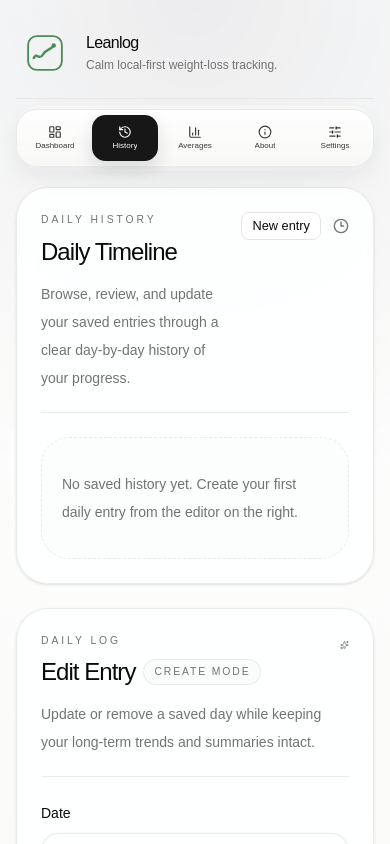
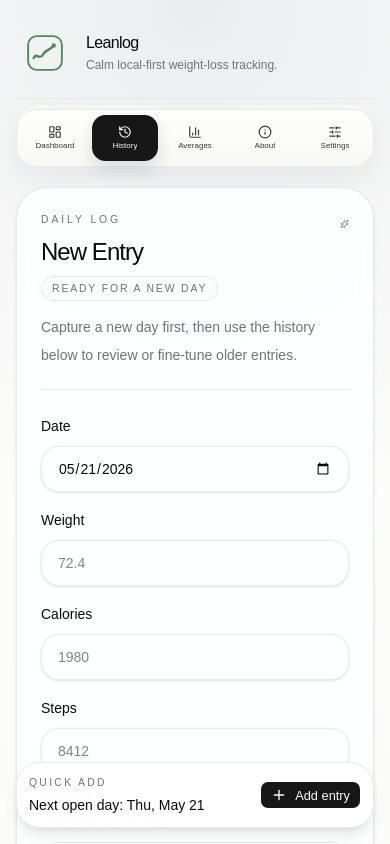
Before and after one commit to lumachroma/leanlog, a React (Vite) app: page / in a window 390 px wide. Both pictures are taken after a click on the button "History". Shown: the top 844 px of the page. Built offline with nearby package versions, Linux system fonts and the light colour scheme.

Commit message:
feat: enhance DailyHistoryPage with mobile editor reveal functionality and UI improvements

```diff
--- a/src/components/app/DailyHistoryPage.jsx
+++ b/src/components/app/DailyHistoryPage.jsx
@@ -1,6 +1,6 @@
-import { useMemo, useState } from 'react'
+import { useMemo, useRef, useState } from 'react'
 
-import { Clock3, PencilLine, Trash2 } from 'lucide-react'
+import { Clock3, PencilLine, Plus, Trash2 } from 'lucide-react'
 
 import { Button } from '@/components/ui/button'
 import { todayDate } from '@/lib/db'
@@ -29,6 +29,13 @@ const formatMonthLabel = (monthKey) =>
     month: 'long',
     year: 'numeric',
   }).format(new Date(`${monthKey}-01T00:00:00`))
+
+const formatShortDateLabel = (date) =>
+  new Intl.DateTimeFormat('en-US', {
+    weekday: 'short',
+    month: 'short',
+    day: 'numeric',
+  }).format(new Date(`${date}T00:00:00`))
 
 const formatExerciseSummary = (entry) => {
   const exerciseType = entry.exerciseType?.trim()
@@ -75,11 +82,13 @@ function DailyHistoryPage({
 }) {
   const [pendingDeleteDate, setPendingDeleteDate] = useState(null)
   const [activeMonthKey, setActiveMonthKey] = useState('all')
+  const editorPanelRef = useRef(null)
 
   const availableMonthKeys = useMemo(
     () => [...new Set(entries.map((entry) => entry.date.slice(0, 7)))],
     [entries]
   )
+  const nextEntryDate = useMemo(() => getNextAvailableDate(entries), [entries])
   const visibleMonthKey = availableMonthKeys.includes(activeMonthKey)
     ? activeMonthKey
     : 'all'
@@ -101,8 +110,47 @@ function DailyHistoryPage({
   }, [visibleEntries])
   const isEditingExistingEntry = entries.some((entry) => entry.date === selectedDate)
 
+  const revealEditorPanel = () => {
+    if (typeof window === 'undefined' || typeof window.matchMedia !== 'function') {
+      return
+    }
+
+    if (window.matchMedia('(min-width: 1280px)').matches) {
+      return
+    }
+
+    const reveal = () => {
+      const editorPanel = editorPanelRef.current
+
+      if (!editorPanel) {
+        return
+      }
+
+      if (typeof editorPanel.scrollIntoView === 'function') {
+        editorPanel.scrollIntoView({ behavior: 'smooth', block: 'start' })
+      }
+
+      if (typeof editorPanel.focus === 'function') {
+        editorPanel.focus()
+      }
+    }
+
+    if (typeof window.requestAnimationFrame === 'function') {
+      window.requestAnimationFrame(reveal)
+      return
+    }
+
+    reveal()
+  }
+
   const handleCreateEntry = () => {
-    setSelectedDate(getNextAvailableDate(entries))
+    setSelectedDate(nextEntryDate)
+    revealEditorPanel()
+  }
+
+  const handleSelectEntry = (date) => {
+    setSelectedDate(date)
+    revealEditorPanel()
   }
 
   const handleDeleteRequest = (date) => {
@@ -119,8 +167,32 @@ function DailyHistoryPage({
   }
 
   return (
-    <main className="grid flex-1 gap-6 pb-8 pt-4 sm:pt-6 xl:grid-cols-[0.9fr_1.1fr] xl:py-10">
-      <section className="rounded-[2rem] border border-border/80 bg-background/90 p-6 shadow-sm backdrop-blur">
+    <main className="grid flex-1 items-start gap-6 pb-28 pt-4 sm:pb-8 sm:pt-6 xl:grid-cols-[0.9fr_1.1fr] xl:py-10">
+      <aside
+        ref={editorPanelRef}
+        tabIndex={-1}
+        className="order-first outline-none xl:order-last xl:sticky xl:top-6"
+      >
+        <DailyLogPanel
+          selectedDate={selectedDate}
+          entryDraft={entryDraft}
+          isSavingEntry={isSavingEntry}
+          activeDays={entries.length}
+          exerciseDays={entries.filter(hasExercise).length}
+          title={isEditingExistingEntry ? 'Edit Entry' : 'New Entry'}
+          modeLabel={isEditingExistingEntry ? 'Editing saved day' : 'Ready for a new day'}
+          description={
+            isEditingExistingEntry
+              ? 'Update or remove a saved day while keeping your long-term trends and summaries intact.'
+              : 'Capture a new day first, then use the history below to review or fine-tune older entries.'
+          }
+          setSelectedDate={setSelectedDate}
+          updateEntryDraftField={updateEntryDraftField}
+          saveEntry={saveEntry}
+        />
+      </aside>
+
+      <section className="order-last rounded-[2rem] border border-border/80 bg-background/90 p-6 shadow-sm backdrop-blur xl:order-first">
         <div className="flex items-start justify-between gap-4 border-b border-border/80 pb-5">
           <div>
             <p className="text-[0.65rem] font-medium uppercase tracking-[0.28em] text-muted-foreground">
@@ -187,15 +259,15 @@ function DailyHistoryPage({
                     return (
                       <article
                         key={entry.date}
-                        className={`rounded-[1.5rem] border p-4 transition ${
+                        className={`rounded-[1.5rem] border px-4 py-3 transition sm:p-4 ${
                           isSelected
                             ? 'border-foreground/15 bg-muted/50 shadow-sm'
                             : 'border-border/80 bg-muted/30'
                         }`}
                       >
-                        <div className="flex flex-col gap-4 sm:flex-row sm:items-start sm:justify-between">
                         <div className="space-y-3">
-                            <div>
+                          <div className="flex flex-wrap items-start justify-between gap-3">
+                            <div className="min-w-0 flex-1">
                               <p className="text-sm font-medium text-foreground">
                                 {formatDateLabel(entry.date)}
                               </p>
@@ -204,35 +276,13 @@ function DailyHistoryPage({
                               </p>
                             </div>
 
-                            <div className="grid grid-cols-3 gap-3 text-sm">
-                              <div>
-                                <p className="text-muted-foreground">Weight</p>
-                                <p className="mt-1 font-medium text-foreground">
-                                  {formatValue(entry.weight, 'kg')}
-                                </p>
-                              </div>
-                              <div>
-                                <p className="text-muted-foreground">Calories</p>
-                                <p className="mt-1 font-medium text-foreground">
-                                  {formatValue(entry.calories, 'kcal')}
-                                </p>
-                              </div>
-                              <div>
-                                <p className="text-muted-foreground">Steps</p>
-                                <p className="mt-1 font-medium text-foreground">
-                                  {formatValue(entry.steps, '')}
-                                </p>
-                              </div>
-                            </div>
-                          </div>
-
-                          <div className="flex gap-2">
+                            <div className="flex shrink-0 gap-2">
                               <Button
                                 type="button"
                                 variant={isSelected ? 'default' : 'outline'}
                                 size="sm"
                                 className="gap-2"
-                              onClick={() => setSelectedDate(entry.date)}
+                                onClick={() => handleSelectEntry(entry.date)}
                               >
                                 <PencilLine className="size-4" />
                                 Edit
@@ -275,6 +325,34 @@ function DailyHistoryPage({
                               )}
                             </div>
                           </div>
+
+                          <div className="grid grid-cols-3 gap-2 rounded-[1.25rem] bg-background/70 p-3 text-sm">
+                            <div className="min-w-0">
+                              <p className="text-[0.65rem] uppercase tracking-[0.16em] text-muted-foreground">
+                                Weight
+                              </p>
+                              <p className="mt-1 truncate font-medium text-foreground">
+                                {formatValue(entry.weight, 'kg')}
+                              </p>
+                            </div>
+                            <div className="min-w-0">
+                              <p className="text-[0.65rem] uppercase tracking-[0.16em] text-muted-foreground">
+                                Calories
+                              </p>
+                              <p className="mt-1 truncate font-medium text-foreground">
+                                {formatValue(entry.calories, 'kcal')}
+                              </p>
+                            </div>
+                            <div className="min-w-0">
+                              <p className="text-[0.65rem] uppercase tracking-[0.16em] text-muted-foreground">
+                                Steps
+                              </p>
+                              <p className="mt-1 truncate font-medium text-foreground">
+                                {formatValue(entry.steps, '')}
+                              </p>
+                            </div>
+                          </div>
+                        </div>
                         {isPendingDelete ? (
                           <p className="mt-4 text-xs leading-6 text-destructive">
                             Delete this saved day permanently from local history?
@@ -291,27 +369,29 @@ function DailyHistoryPage({
           </div>
         ) : (
           <EmptyStatePanel className="mt-6">
-            No saved history yet. Create your first daily entry from the editor on the
-            right.
+            No saved history yet. Create your first daily entry from the editor above.
           </EmptyStatePanel>
         )}
       </section>
 
-      <aside>
-        <DailyLogPanel
-          selectedDate={selectedDate}
-          entryDraft={entryDraft}
-          isSavingEntry={isSavingEntry}
-          activeDays={entries.length}
-          exerciseDays={entries.filter(hasExercise).length}
-          title="Edit Entry"
-          modeLabel={isEditingExistingEntry ? 'Editing mode' : 'Create mode'}
-          description="Update or remove a saved day while keeping your long-term trends and summaries intact."
-          setSelectedDate={setSelectedDate}
-          updateEntryDraftField={updateEntryDraftField}
-          saveEntry={saveEntry}
-        />
-      </aside>
+      <div className="fixed inset-x-4 bottom-4 z-20 xl:hidden">
+        <div className="rounded-[1.5rem] border border-border/80 bg-background/95 p-3 shadow-lg backdrop-blur">
+          <div className="flex items-center justify-between gap-3">
+            <div className="min-w-0">
+              <p className="text-[0.65rem] font-medium uppercase tracking-[0.22em] text-muted-foreground">
+                Quick add
+              </p>
+              <p className="mt-1 truncate text-sm font-medium text-foreground">
+                Next open day: {formatShortDateLabel(nextEntryDate)}
+              </p>
+            </div>
+            <Button type="button" size="sm" className="gap-2" onClick={handleCreateEntry}>
+              <Plus className="size-4" />
+              Add entry
+            </Button>
+          </div>
+        </div>
+      </div>
     </main>
   )
 }
```
Also changed, not shown: 1 other file (tests, documents, lock files or other folders). Lines whose indentation alone changed are shown as unchanged.
